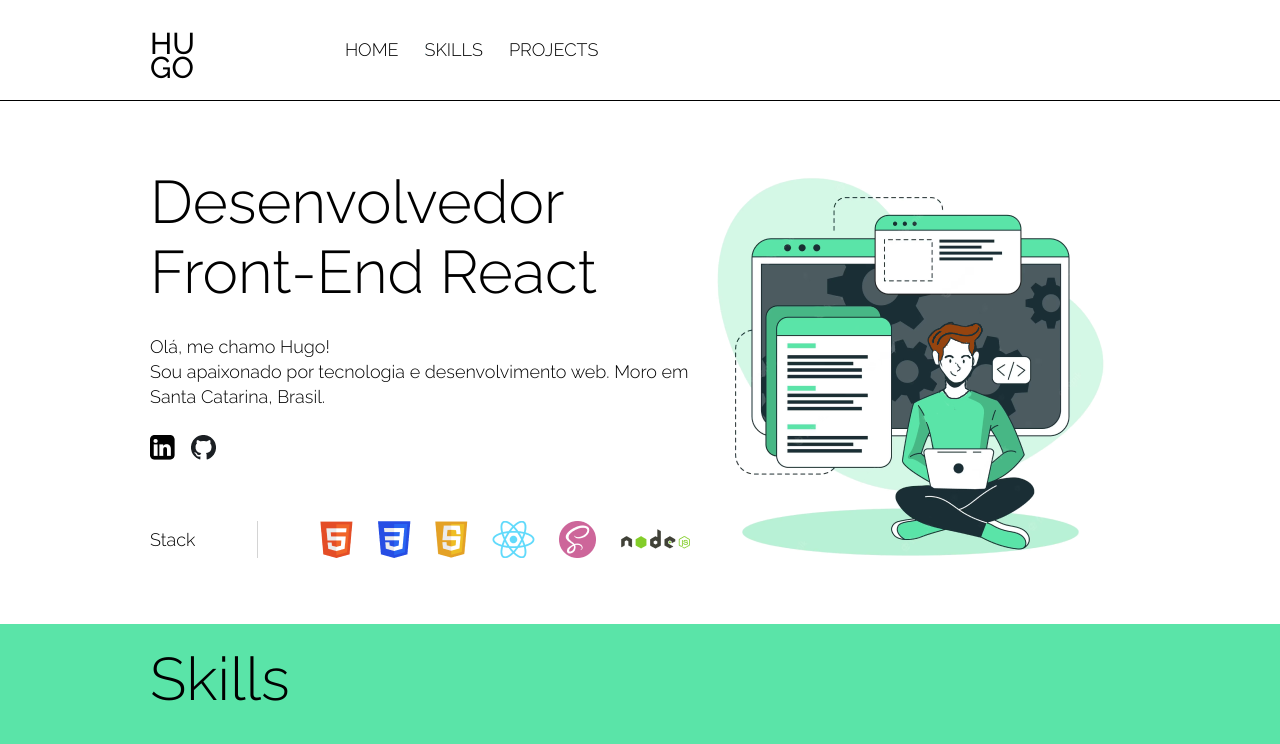
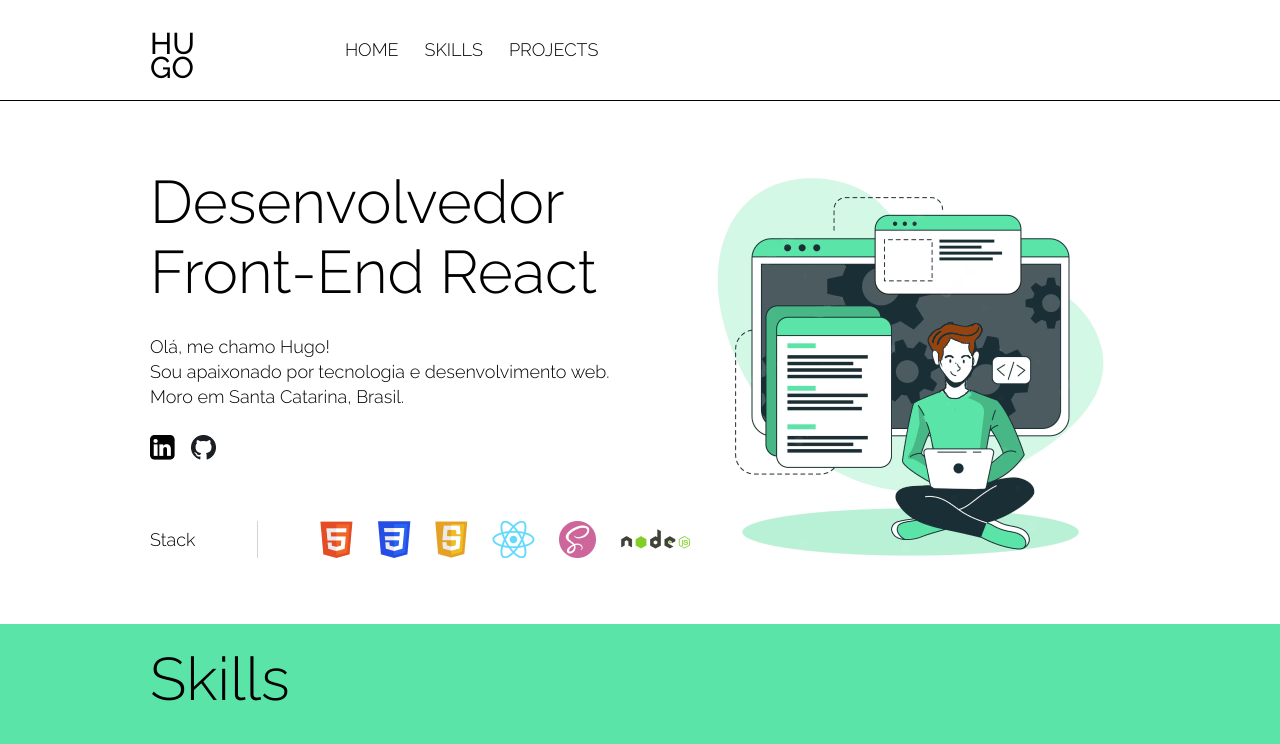
Before and after one commit to hugobatista27/portfolio, a React (Vite) app: page / in a window 1280 px wide. Shown: the top 744 px of the page. Built offline with nearby package versions, Linux system fonts and the light colour scheme.

Commit message:
refac: modifica uma tag p do component Home

```diff
--- a/src/components/content/home/Home.tsx
+++ b/src/components/content/home/Home.tsx
@@ -64,10 +64,8 @@ export default function Home() {
                     <h1>Desenvolvedor Front-End React</h1>
                     <div>
                         <p>Olá, me chamo Hugo! </p>
-                        <p>
-                            Sou apaixonado por tecnologia e desenvolvimento web.
-                            Moro em Santa Catarina, Brasil.
-                        </p>
+                        <p>Sou apaixonado por tecnologia e desenvolvimento web. </p>
+                        <p>Moro em Santa Catarina, Brasil.</p>
                     </div>
                     <div className='contacts'>
                         <a href="">
```
